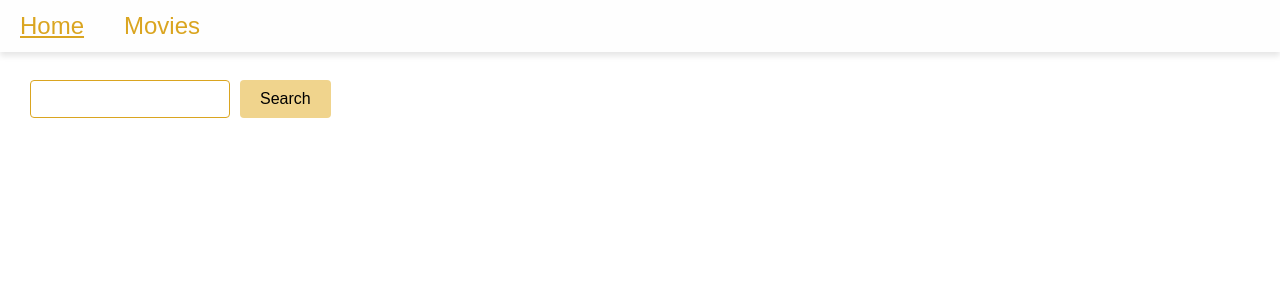
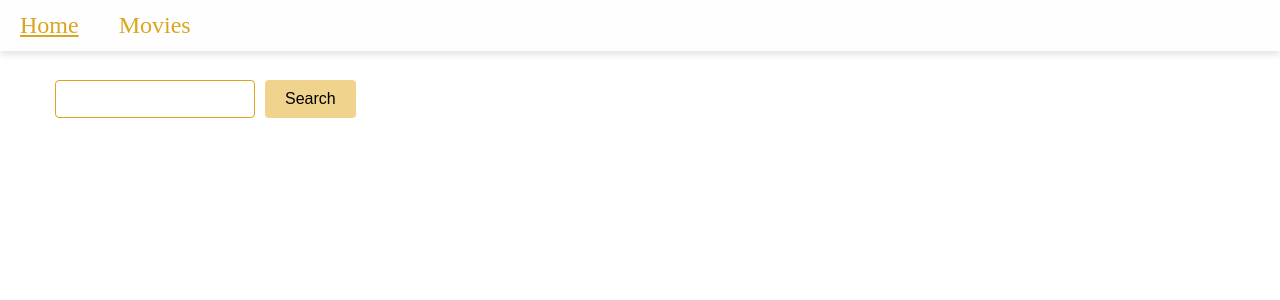
Before and after one commit to OlenaPobehailo/search-movies-react-app, a React (Create React App) app: page /search-movies-react-app/movies in a window 1280 px wide. Shown: the top 300 px of the page. Built offline with nearby package versions, Linux system fonts and the light colour scheme.

Commit message:
update styles

```diff
--- a/src/components/App.js
+++ b/src/components/App.js
@@ -1,15 +1,16 @@
-import { Route, Routes } from 'react-router-dom';
-import HomePage from 'pages/HomePage';
-import MoviesPage from 'pages/MoviesPage';
-import DetailsPage from 'pages/DetailsPage';
-import NotFoundPage from 'pages/NotFoundPage';
-import Layout from 'components/Layout';
-import Cast from 'components/Cast';
-import Reviews from 'components/Reviews';
+import { Route, Routes } from "react-router-dom";
+import HomePage from "pages/HomePage";
+import MoviesPage from "pages/MoviesPage";
+import DetailsPage from "pages/DetailsPage";
+import NotFoundPage from "pages/NotFoundPage";
+import Layout from "components/Layout";
+import Cast from "components/Cast";
+import Reviews from "components/Reviews";
+import { StyledCommonWrapper } from "styles/Common.styled";
 
 function App() {
   return (
-    <div>
+    <StyledCommonWrapper>
       <Routes>
         <Route path="/" element={<Layout />}>
           <Route index element={<HomePage />} />
@@ -22,7 +23,7 @@ function App() {
         </Route>
         <Route path="*" element={<NotFoundPage />} />
       </Routes>
-    </div>
+    </StyledCommonWrapper>
   );
 }
 
--- a/src/components/Details/Details.jsx
+++ b/src/components/Details/Details.jsx
@@ -1,4 +1,3 @@
-import React from 'react';
 import { basePosterUrl } from 'services/api';
 import { Additional, Info, StyledWrapper } from './Details.styled';
 import { Link, Outlet } from 'react-router-dom';
--- a/src/components/MovieCard/MovieCard.jsx
+++ b/src/components/MovieCard/MovieCard.jsx
@@ -1,4 +1,3 @@
-import React from "react";
 import { MovieImage, MovieTitle, StyledCard } from "./MovieCard.styled";
 import { basePosterUrl } from "services/api";
 
--- a/src/components/MovieCard/MovieCard.styled.js
+++ b/src/components/MovieCard/MovieCard.styled.js
@@ -1,6 +1,7 @@
 import styled from "styled-components";
 
 export const StyledCard = styled.div`
+  max-width: 250px;
   margin: 10px;
   padding: 10px;
   border: 1px solid #ddd;
--- a/src/components/MovieList/MovieList.styled.js
+++ b/src/components/MovieList/MovieList.styled.js
@@ -5,6 +5,7 @@ export const StyledList = styled.ul`
   margin: 0;
   display: flex;
   flex-wrap: wrap;
+  justify-content: center;
   font-size: 18px;
   line-height: 1.5;
 `;
--- a/src/index.css
+++ b/src/index.css
@@ -1,75 +1 @@
 @import-normalize;
-
-body {
-  margin: 0;
-  font-family: -apple-system, BlinkMacSystemFont, 'Segoe UI', 'Roboto', 'Oxygen', 'Ubuntu',
-    'Cantarell', 'Fira Sans', 'Droid Sans', 'Helvetica Neue', sans-serif;
-  -webkit-font-smoothing: antialiased;
-  -moz-osx-font-smoothing: grayscale;
-}
-
-code {
-  font-family: source-code-pro, Menlo, Monaco, Consolas, 'Courier New', monospace;
-}
-
-html {
-  box-sizing: border-box;
-}
-
-*,
-*::before,
-*::after {
-  box-sizing: inherit;
-}
-
-body {
-  font-family: 'Poppins', sans-serif;
-  color: rgb(32, 32, 37);
-  margin: 0;
-  background-color: rgb(255, 255, 255);
-}
-
-h1,
-h2,
-h3,
-h4,
-h5,
-h6,
-p {
-  margin: 0;
-}
-
-ul {
-  list-style: none;
-  padding: 0;
-  margin: 0;
-}
-
-a {
-  text-decoration: none;
-}
-
-img {
-  display: block;
-  max-width: 100%;
-  height: auto;
-}
-
-button {
-  cursor: pointer;
-  display: block;
-  max-width: 100%;
-  height: auto;
-}
-
-.container {
-  margin: 80px 30px;
-}
-
-.flex-column-container {
-  display: flex;
-  flex-direction: column;
-  justify-content: center;
-  align-items: center;
-  height: 100vh;
-}
--- a/src/index.js
+++ b/src/index.js
@@ -1,17 +1,23 @@
-import React from 'react';
-import ReactDOM from 'react-dom/client';
-import App from './components/App';
-import './index.css';
-import { BrowserRouter } from 'react-router-dom';
-import { Provider } from 'react-redux';
-import { store } from 'redux/store';
+import React from "react";
+import ReactDOM from "react-dom/client";
+import App from "./components/App";
+import "./index.css";
+import { BrowserRouter } from "react-router-dom";
+import { Provider } from "react-redux";
+import { store } from "redux/store";
+import { ThemeProvider } from "styled-components";
+import { GlobalStyles } from "styles/GlobalStyles";
+import theme from "styles/theme";
 
-const root = ReactDOM.createRoot(document.getElementById('root'));
+const root = ReactDOM.createRoot(document.getElementById("root"));
 root.render(
   <React.StrictMode>
     <Provider store={store}>
       <BrowserRouter basename="/search-movies-react-app">
-        <App />
+        <ThemeProvider theme={theme}>
+          <App />
+          <GlobalStyles />
+        </ThemeProvider>
       </BrowserRouter>
     </Provider>
   </React.StrictMode>
--- /dev/null
+++ b/src/styles/Common.styled.js
@@ -0,0 +1,30 @@
+import styled from "styled-components";
+
+export const StyledCommonWrapper = styled.div`
+  padding-left: 15px;
+  padding-right: 15px;
+  margin-top: 0;
+  margin-bottom: 0;
+  margin-right: auto;
+  margin-left: auto;
+
+  @media screen and (min-width: 480px) {
+    width: 480px;
+    /* padding: 0 47px; */
+  }
+
+  @media screen and (min-width: 768px) {
+    width: 768px;
+    /* padding: 0 85px; */
+  }
+
+  @media screen and (min-width: 1200px) {
+    width: 1200px;
+  }
+`;
+
+// export const Container = styled.div`
+//   display: flex;
+//   flex-direction: column;
+//   min-height: 100vh;
+// `;
--- /dev/null
+++ b/src/styles/GlobalStyles.js
@@ -0,0 +1,73 @@
+import { createGlobalStyle } from "styled-components";
+
+export const GlobalStyles = createGlobalStyle`
+
+
+html {
+  box-sizing: border-box;
+}
+
+*,
+*::before,
+*::after {
+  box-sizing: inherit;
+}
+
+h1,
+h2,
+h3,
+h4,
+h5,
+h6,
+p {
+    margin: 0;
+}
+
+body {
+  margin: 0;
+  padding: 0;
+}
+
+p:last-child {
+  margin-bottom: 0;
+}
+
+ul, ol, li {
+  margin: 0;
+  padding: 0;
+  list-style: none;
+}
+
+button {
+  cursor: pointer;
+  border: none;
+  color: inherit;
+  display: block;
+  max-width: 100%;
+  height: auto;
+}
+
+img {
+  display: block;
+  max-width: 100%;
+  height: auto;
+}
+
+
+a{
+    text-decoration: none;
+    color: inherit;
+};
+
+.container {
+  margin: 80px 0;
+}
+
+.flex-column-container {
+  display: flex;
+  flex-direction: column;
+  justify-content: center;
+  align-items: center;
+  height: 100vh;
+}
+`;
--- /dev/null
+++ b/src/styles/theme.js
@@ -0,0 +1,24 @@
+const theme = {
+    colors: {
+      background: {
+        primary: "",
+        secondary: "",
+      },
+
+      text: {
+        primary: "",
+        accent: "",
+      },
+
+      accent: {
+        primary: "",
+        secondary: "",
+      },
+    },
+
+    fonts: {
+      main: "",
+    },
+  };
+
+  export default theme;
```
